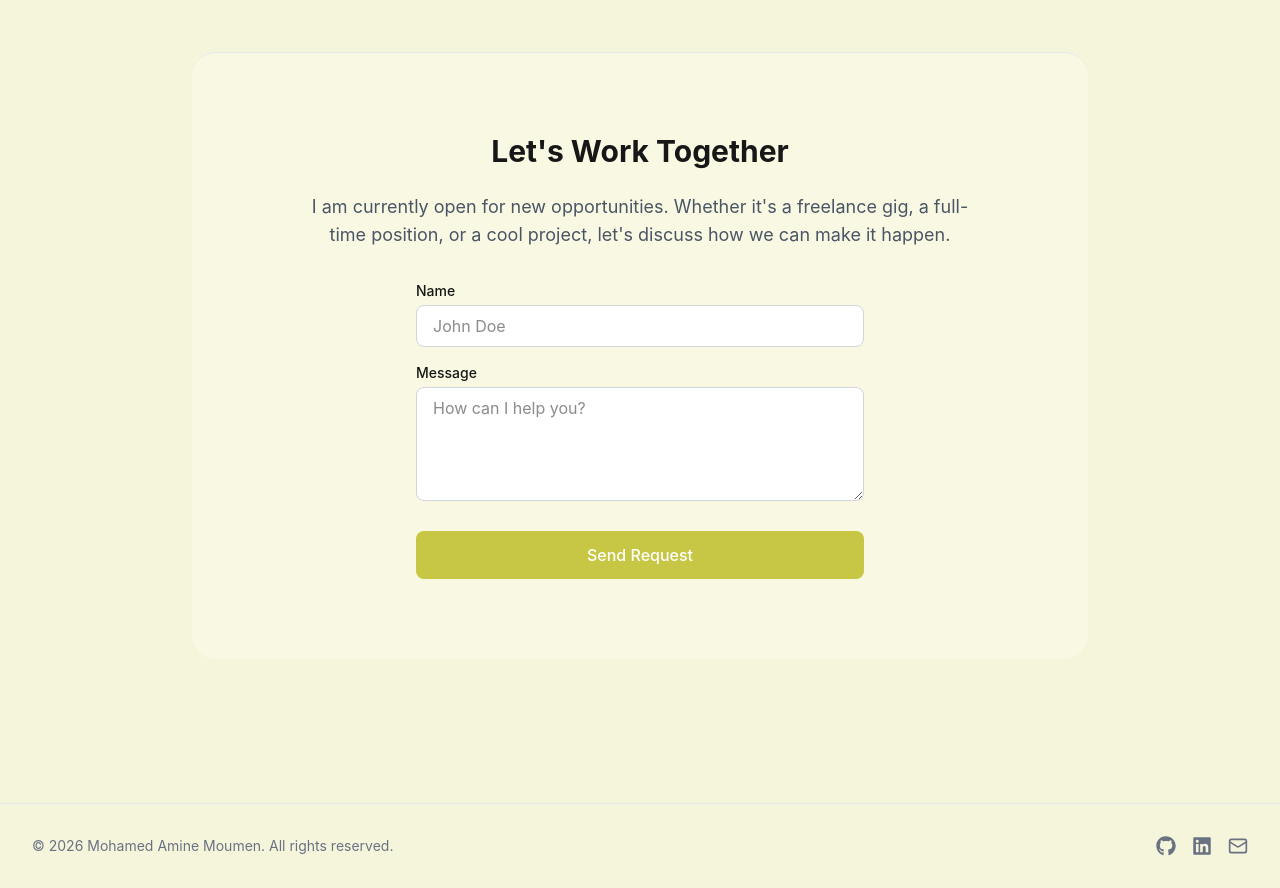
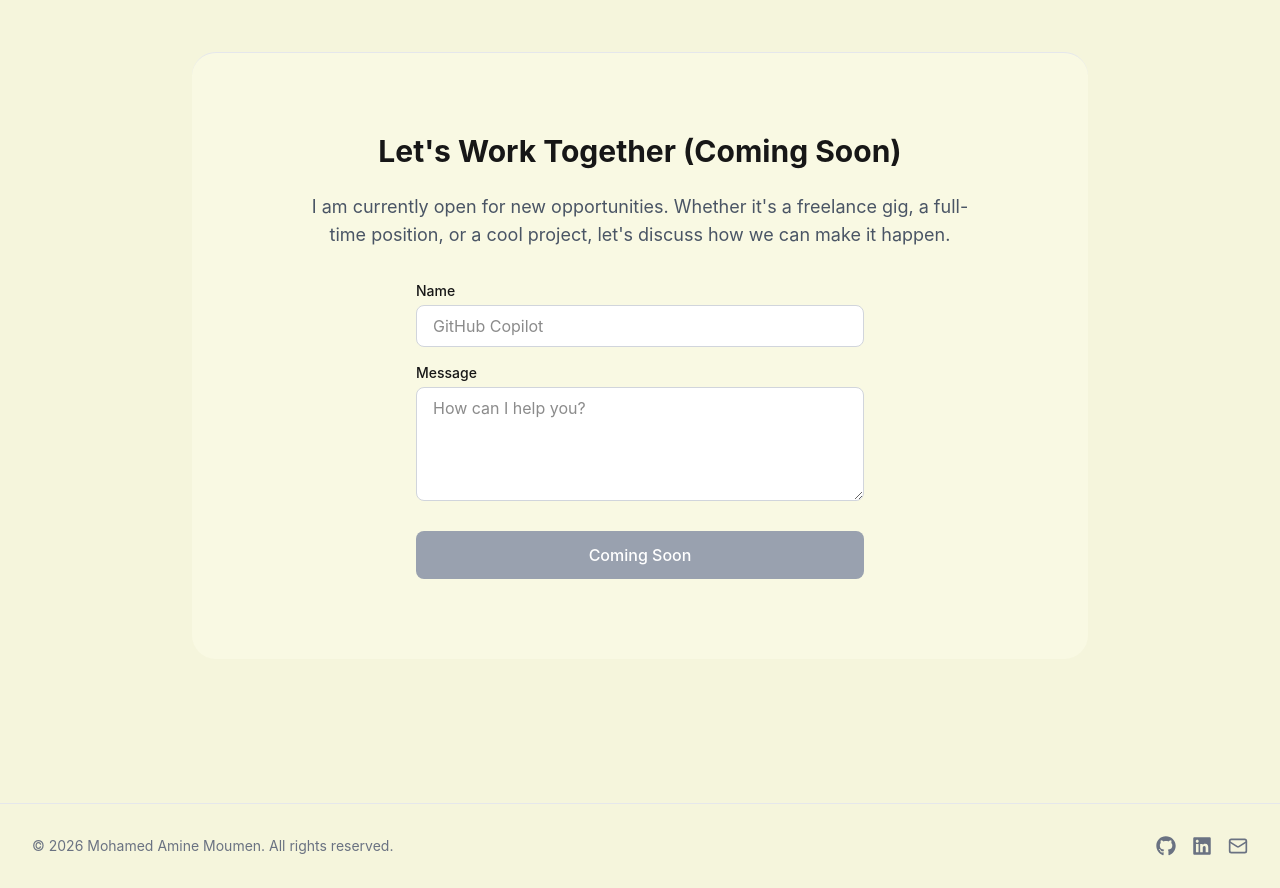
Before and after one commit to Med-amine-moumen/my-portfolio, a React (Vite) app: page / in a window 1280 px wide. Shown: the part 3240-4128 px from the top of the page. Built offline with nearby package versions, Linux system fonts and the light colour scheme.

Commit message:
Update contact section:  and add Coming Soon status

```diff
--- a/src/App.tsx
+++ b/src/App.tsx
@@ -251,21 +251,21 @@ function App() {
 
         {/* Hire Me */}
         <section id="hire-me" className="py-20 px-4 max-w-4xl mx-auto border-t border-gray-200 dark:border-gray-800 text-center bg-accent-subtle dark:bg-accent-subtle-dark/50 rounded-3xl mt-10">
-          <h2 className="text-3xl font-bold mb-6">Let's Work Together</h2>
+          <h2 className="text-3xl font-bold mb-6">Let's Work Together (Coming Soon)</h2>
           <p className="text-lg text-gray-600 dark:text-gray-300 mb-8 max-w-2xl mx-auto">
             I am currently open for new opportunities. Whether it's a freelance gig, a full-time position, or a cool project, let's discuss how we can make it happen.
           </p>
           <form className="max-w-md mx-auto flex flex-col gap-4 text-left">
             <div>
               <label className="block text-sm font-medium mb-1">Name</label>
-              <input type="text" className="w-full px-4 py-2 rounded-lg border border-gray-300 dark:border-gray-700 bg-white dark:bg-gray-800 focus:outline-none focus:ring-2 focus:ring-accent-base" placeholder="John Doe" />
+              <input type="text" className="w-full px-4 py-2 rounded-lg border border-gray-300 dark:border-gray-700 bg-white dark:bg-gray-800 focus:outline-none focus:ring-2 focus:ring-accent-base" placeholder="GitHub Copilot" disabled />
             </div>
             <div>
               <label className="block text-sm font-medium mb-1">Message</label>
-              <textarea rows={4} className="w-full px-4 py-2 rounded-lg border border-gray-300 dark:border-gray-700 bg-white dark:bg-gray-800 focus:outline-none focus:ring-2 focus:ring-accent-base" placeholder="How can I help you?"></textarea>
+              <textarea rows={4} className="w-full px-4 py-2 rounded-lg border border-gray-300 dark:border-gray-700 bg-white dark:bg-gray-800 focus:outline-none focus:ring-2 focus:ring-accent-base" placeholder="How can I help you?" disabled></textarea>
             </div>
-            <button type="button" className="w-full py-3 mt-2 bg-accent-base text-white font-medium rounded-lg hover:bg-accent-hover transition">
-              Send Request
+            <button type="button" className="w-full py-3 mt-2 bg-gray-400 text-white font-medium rounded-lg cursor-not-allowed" disabled>
+              Coming Soon
             </button>
           </form>
         </section>
```
